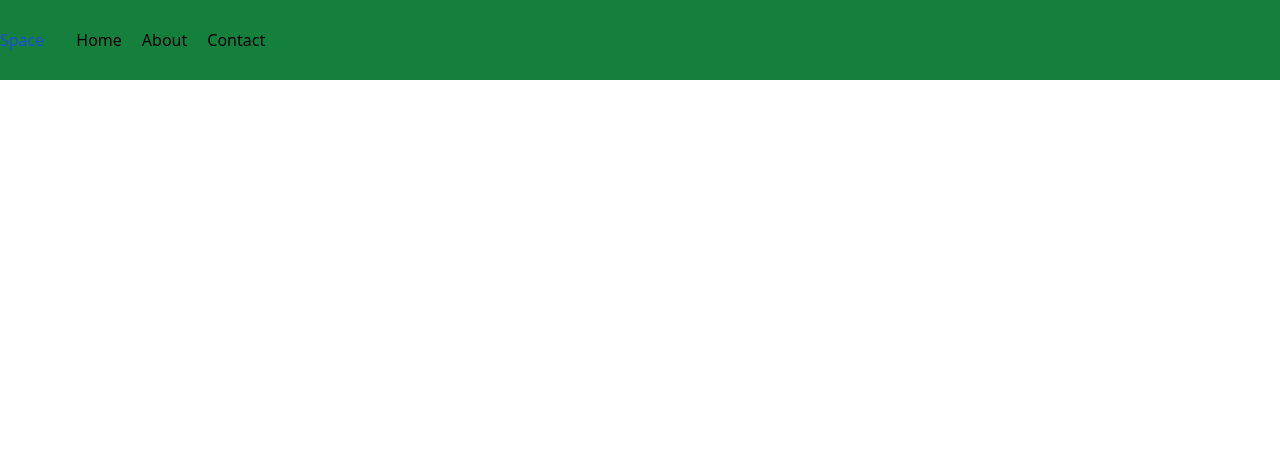
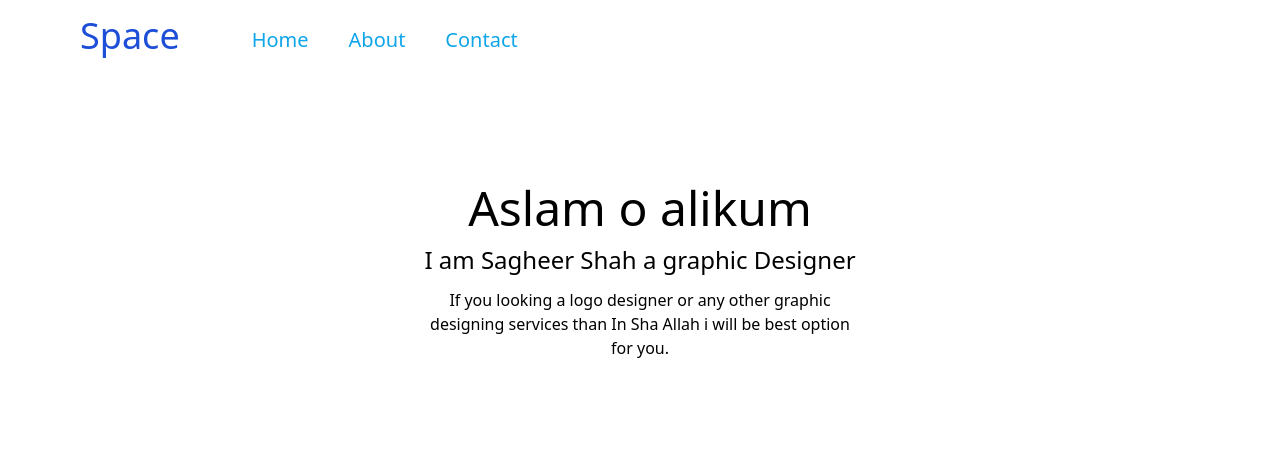
Before and after one commit to saqibtanveer786/Sagheer-Shah, a website built with Vite: page index.html in a window 1280 px wide. Built offline with nearby package versions, Linux system fonts and the light colour scheme.

Commit message:
Hero Section Working

```diff
--- a/index.html
+++ b/index.html
@@ -8,13 +8,21 @@
     <link rel="stylesheet" href="/style.css">
 </head>
 <body>
-    <nav class="h-20 w-auto bg-green-700 flex gap-8 items-center ">
-        <div class="text-blue-700">Space</div>
-        <ul class="flex gap-5 items-center justify-center">
-            <li class=""><a href="">Home</a></li>
-            <li class=""><a href="">About</a></li>
-            <li class=""><a href="">Contact</a></li>
+                <!-- Navbar -->
+    <nav class="h-20 w-auto px-20 flex gap-8 items-center ">
+        <div class="text-blue-700 text-4xl pb-2">Space</div>
+        <ul class="flex gap-10 items-center justify-center px-10">
+            <li class=""><a class="text-xl text-sky-500 hover:text-sky-600  " href="">Home</a></li>
+            <li class=""><a class="text-xl text-sky-500 hover:text-sky-600  " href="">About</a></li>
+            <li class=""><a class="text-xl text-sky-500 hover:text-sky-600  " href="">Contact</a></li>
         </ul>
     </nav>
+
+                    <!-- Hero-Section -->
+    <section class="h-96 flex justify-center items-center flex-col gap-3">
+        <h1 class="text-5xl block text-center">Aslam o alikum</h1>
+        <h3 class="text-2xl text-center">I am Sagheer Shah a graphic Designer</h3>
+        <p class="w-2/6 text-center lh">If you looking a logo designer or any other graphic designing services than In Sha Allah i will be best option for you.</p>
+    </section>
 </body>
 </html>
```
